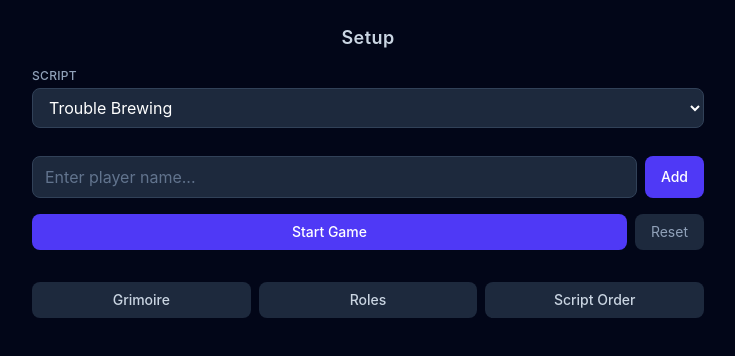
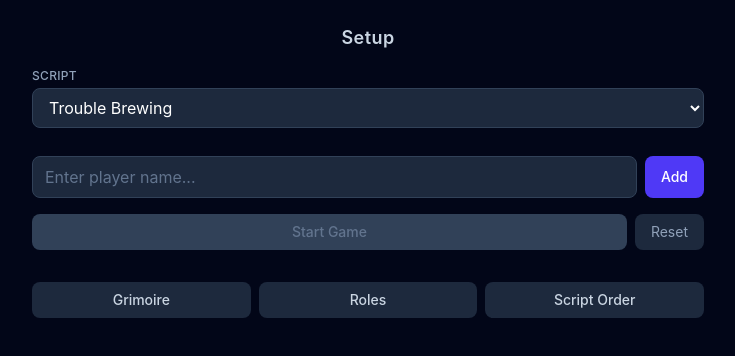
Before and after one commit to craftyzebra01/ravenkeeper, a React (Vite) app: page / in a window 1280 px wide. Shown: the top 356 px of the page, without its empty margins (272-1007 px from the left). Built offline with nearby package versions, Linux system fonts and the light colour scheme.

Commit message:
preventing start button from triggering with wrong palyer count

```diff
--- a/src/components/Grimoire.jsx
+++ b/src/components/Grimoire.jsx
@@ -22,6 +22,7 @@ const Grimoire = ({game, dispatch}) => {
                 <NextPhaseButton
                     phase={game.phase}
                     dispatch={dispatch}
+                    playerCount={game.players.length}
                 />
                 <button className='px-4 py-2 rounded-lg text-sm bg-slate-800 text-slate-400 hover:bg-slate-700 transition-colors' onClick={() => {dispatch({type: 'reset_game'})}}>Reset</button>
             </div>
--- a/src/components/NextPhaseButton.jsx
+++ b/src/components/NextPhaseButton.jsx
@@ -1,14 +1,23 @@
 // This thing can be refactored I lost the reason I did it this way.
-const NextPhaseButton = ({phase, dispatch}) => {
+const NextPhaseButton = ({phase, dispatch, playerCount}) => {
     switch(phase) {
-        case 'setup':
+        case 'setup': {
+            const disabled = playerCount < 5 || playerCount > 15;
+            const title = playerCount < 5
+                ? `Need at least 5 players (${playerCount}/5)`
+                : playerCount > 15
+                ? `Too many players — max is 15 (${playerCount}/15)`
+                : undefined;
             return (
-                <button className='flex-1 px-4 py-2 bg-indigo-600 hover:bg-indigo-500 text-white rounded-lg font-medium text-sm transition-colors' onClick={() => {
-                    dispatch({type: 'next_phase'})
-                }}>
+                <button
+                    className={`flex-1 px-4 py-2 rounded-lg font-medium text-sm transition-colors ${disabled ? 'bg-slate-700 text-slate-500 cursor-not-allowed' : 'bg-indigo-600 hover:bg-indigo-500 text-white'}`}
+                    onClick={() => { if (!disabled) dispatch({type: 'next_phase'}) }}
+                    title={title}
+                >
                     Start Game
                 </button>
             )
+        }
         case 'preGame':
             return (
                 <button className='flex-1 px-4 py-2 bg-indigo-600 hover:bg-indigo-500 text-white rounded-lg font-medium text-sm transition-colors' onClick={() => {
```
